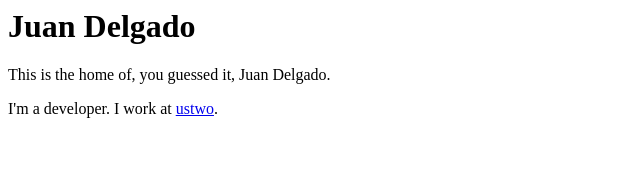
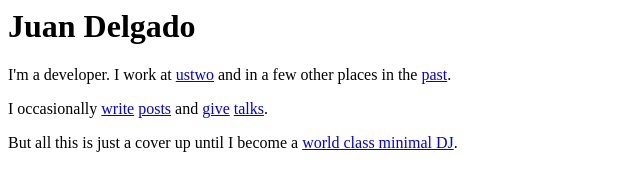
Before and after one commit to juandelgado/juandelgado.github.com, a plain HTML site: page index.html in a window 1280 px wide. Shown: the whole page, without its empty margins (0-640 px from the left). Drawn offline with Linux system fonts and the light colour scheme.

Commit message:
Added links and analytics.

```diff
--- a/index.html
+++ b/index.html
@@ -4,7 +4,21 @@
 	</head>
 	<body>
 		<h1>Juan Delgado</h1>
-		<p>This is the home of, you guessed it, Juan Delgado.</p>
-		<p>I'm a developer. I work at <a href="http://ustwo.co.uk">ustwo</a>.
+		<p>I'm a developer. I work at <a href="http://ustwo.co.uk">ustwo</a> and in a few other places in the <a href="https://www.linkedin.com/in/delgadojuan">past</a>.
+		<p>I occasionally <a href="http://www.ustwo.co.uk/blog/midi-controller-to-philips-hue/">write</a> <a href="http://www.ustwo.co.uk/blog/branching-strategies-with-git/">posts</a> and <a href="http://lanyrd.com/2013/digital-shoreditch-festival/scdwxp/">give</a> <a href="http://www.lfpug.com/developing-flash-apps-to-run-247/">talks</a>.</p>
+		<p>But all this is just a cover up until I become a <a href="http://mixcloud.com/jdelgado/">world class minimal DJ</a>.</p>
+		<script type="text/javascript">
+
+		  var _gaq = _gaq || [];
+		  _gaq.push(['_setAccount', 'UA-39383900-1']);
+		  _gaq.push(['_trackPageview']);
+
+		  (function() {
+		    var ga = document.createElement('script'); ga.type = 'text/javascript'; ga.async = true;
+		    ga.src = ('https:' == document.location.protocol ? 'https://ssl' : 'http://www') + '.google-analytics.com/ga.js';
+		    var s = document.getElementsByTagName('script')[0]; s.parentNode.insertBefore(ga, s);
+		  })();
+
+		</script>
 	</body>
 </html>
```
